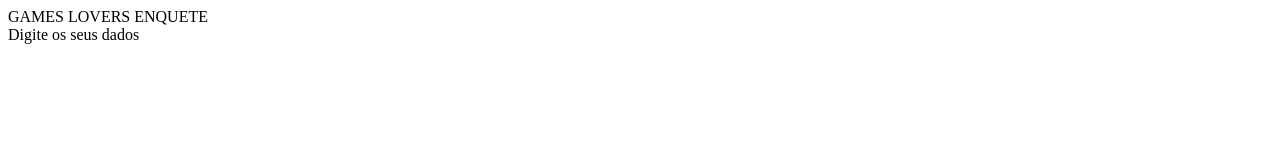
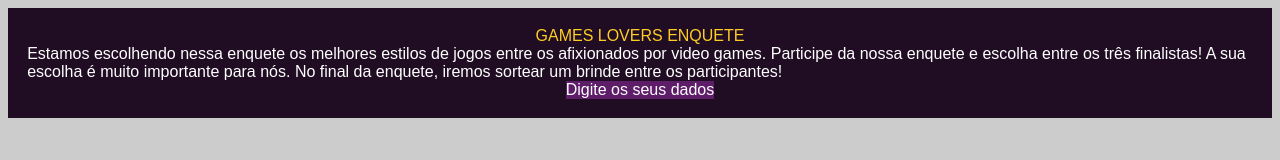
Before and after one commit to bianca-rodrigues/projeto-final-modulo-2, a plain HTML site: page index.html in a window 1280 px wide. Drawn offline with Linux system fonts and the light colour scheme.

Commit message:
closes #2 - Paleta de Cores CSS

```diff
--- a/index.html
+++ b/index.html
@@ -5,15 +5,44 @@
     <meta http-equiv="X-UA-Compatible" content="IE=edge">
     <meta name="viewport" content="width=device-width, initial-scale=1.0">
     <title>Projeto 01 - Card de Games</title>
+
+    <style>
+        body{
+            background-color: #CCCCCC;
+            font-family: Arial, Helvetica, sans-serif;
+            color: #FFFFFF;
+        }
+        .container{
+            display: flex;
+            flex-direction: column;
+            align-items: center;
+            background-color: #200D23;
+            margin: auto;
+            padding: 1.2rem;
+        }
+        .header-title{
+            color:#FECD23;
+        }
+
+        .form{
+            background-color: #5E1D69;
+        }
+    </style>
 </head>
 <body>
-    <div> <!-- principal -->
+    <div class="container"> <!-- principal -->
 
-        <div> <!-- linha 1 -->
+        <div class="header-title">
             GAMES LOVERS ENQUETE
         </div>
 
-        <div> <!-- linha 2 -->
+        <div>
+            Estamos escolhendo nessa enquete os melhores estilos de jogos entre os afixionados por video games. Participe da nossa enquete e escolha entre os três finalistas!
+            A sua escolha é muito importante para nós.
+            No final da enquete, iremos sortear um brinde entre os participantes!
+        </div>
+
+        <div class="form"> <!-- linha 2 -->
             Digite os seus dados
         </div>
 
```
